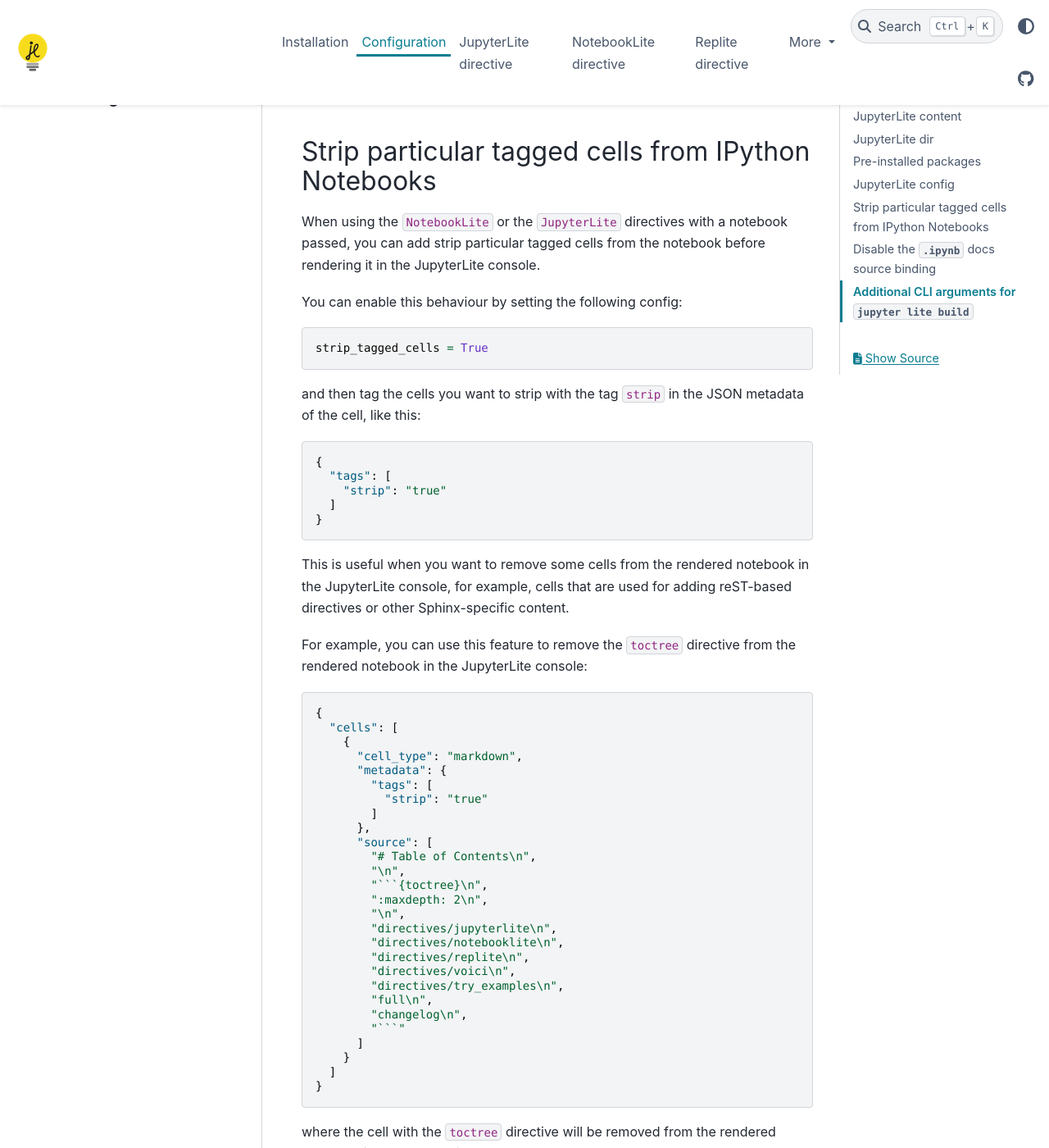
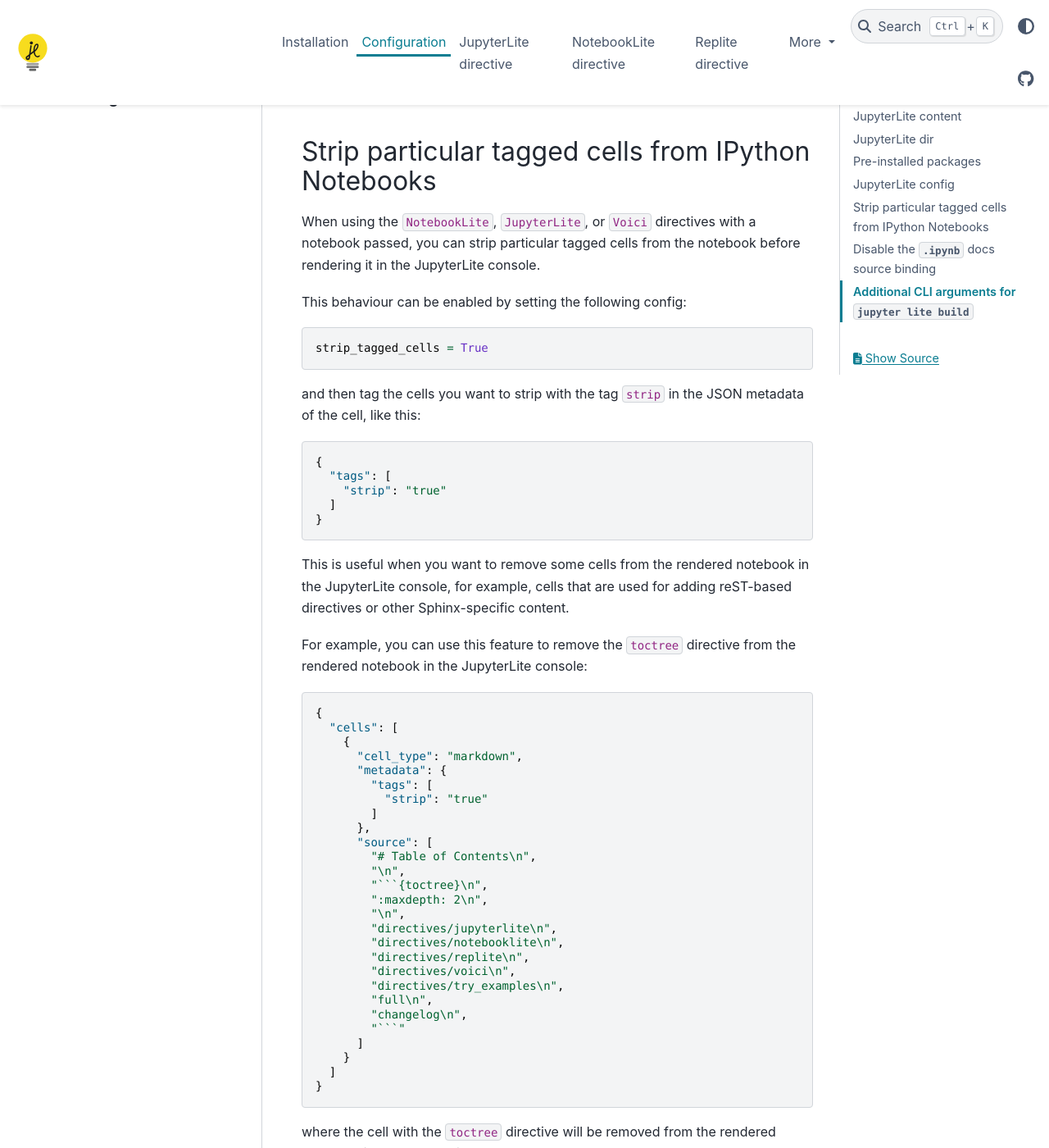
Before and after one commit to jupyterlite/jupyterlite-sphinx, a Sphinx documentation site: the page built from docs/configuration.md, in a window 1280 px wide and 1400 px high, scrolled down 1631 px. Shown: the whole window at 82% size. Built offline with Sphinx 7.4.7 and the PyData theme 0.15.4, drawn with Linux system fonts in a browser that asks for light colours.

Commit message:
Add note about Voici directives, reformat docs

````diff
--- a/docs/configuration.md
+++ b/docs/configuration.md
@@ -55,9 +55,10 @@
 
 ## Strip particular tagged cells from IPython Notebooks
 
-When using the `NotebookLite` or the `JupyterLite` directives with a notebook passed, you can add strip particular tagged cells from the notebook before rendering it in the JupyterLite console.
+When using the `NotebookLite`, `JupyterLite`, or `Voici` directives with a notebook passed, you can
+strip particular tagged cells from the notebook before rendering it in the JupyterLite console.
 
-You can enable this behaviour by setting the following config:
+This behaviour can be enabled by setting the following config:
 
 ```python
 strip_tagged_cells = True
@@ -73,9 +74,12 @@
 }
 ```
 
-This is useful when you want to remove some cells from the rendered notebook in the JupyterLite console, for example, cells that are used for adding reST-based directives or other Sphinx-specific content.
+This is useful when you want to remove some cells from the rendered notebook in the JupyterLite
+console, for example, cells that are used for adding reST-based directives or other
+Sphinx-specific content.
 
-For example, you can use this feature to remove the `toctree` directive from the rendered notebook in the JupyterLite console:
+For example, you can use this feature to remove the `toctree` directive from the rendered notebook
+in the JupyterLite console:
 
 ```json
 {
@@ -107,9 +111,12 @@
 }
 ```
 
-where the cell with the `toctree` directive will be removed from the rendered notebook in the JupyterLite console.
+where the cell with the `toctree` directive will be removed from the rendered notebook in
+the JupyterLite console.
 
-Note that this feature is only available for the `NotebookLite` and `JupyterLite` directives and works with the `ipynb` files passed to them, and therefore does not work with the `TryExamples` directive.
+Note that this feature is only available for the `NotebookLite`, `JupyterLite`, and the
+`Voici` directives and works with the `ipynb` files passed to them, and therefore does
+not work with the `TryExamples` directive.
 
 ## Disable the `.ipynb` docs source binding
 
````
